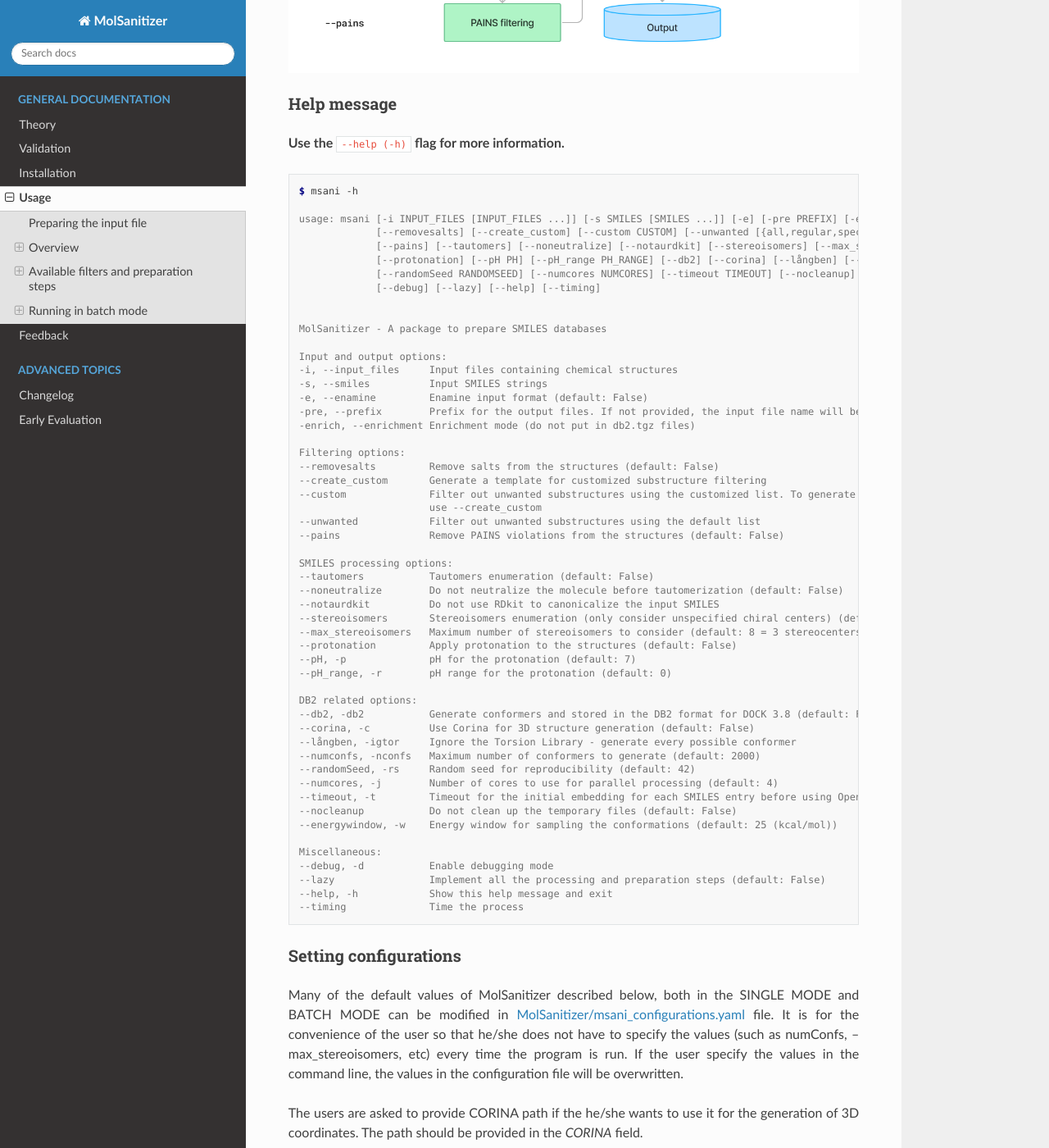
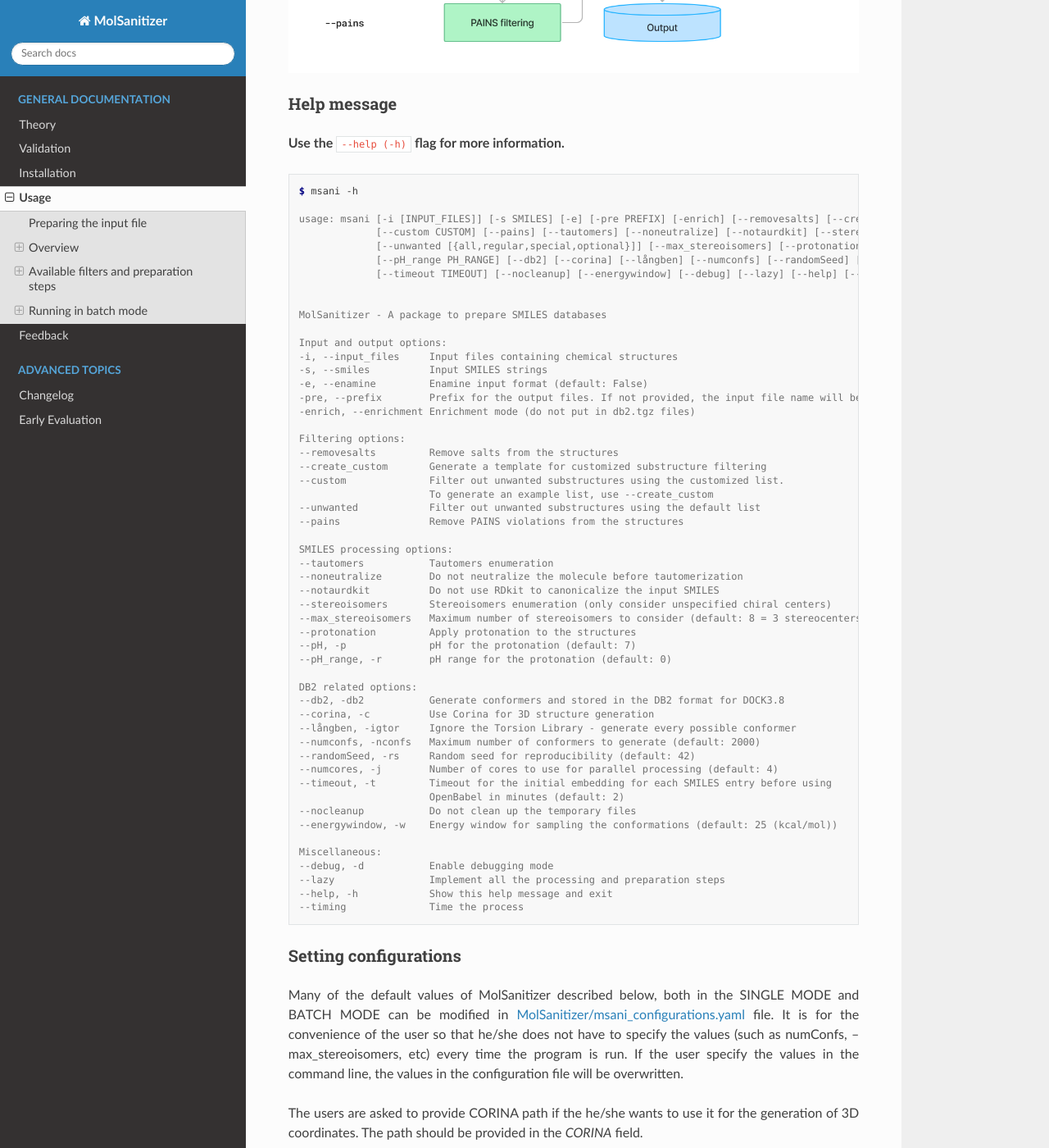
Before and after one commit to phonglam3103/msani-readthedocs, a Sphinx documentation site: the page built from docs/source/usage.rst, in a window 1280 px wide and 1400 px high, scrolled down 1138 px. Shown: the whole window at 82% size. Built offline with Sphinx 7.4.7 and the Read the Docs theme 3.1.0, drawn with Linux system fonts in a browser that asks for light colours; formulas are drawn with MathJax 3.

Commit message:
Improved indentation

```diff
--- a/docs/source/usage.rst
+++ b/docs/source/usage.rst
@@ -48,12 +48,11 @@
 
     $ msani -h
 
-    usage: msani [-i INPUT_FILES [INPUT_FILES ...]] [-s SMILES [SMILES ...]] [-e] [-pre PREFIX] [-enrich]
-                 [--removesalts] [--create_custom] [--custom CUSTOM] [--unwanted [{all,regular,special,optional} ...]]
-                 [--pains] [--tautomers] [--noneutralize] [--notaurdkit] [--stereoisomers] [--max_stereoisomers]
-                 [--protonation] [--pH PH] [--pH_range PH_RANGE] [--db2] [--corina] [--långben] [--numconfs]
-                 [--randomSeed RANDOMSEED] [--numcores NUMCORES] [--timeout TIMEOUT] [--nocleanup] [--energywindow]
-                 [--debug] [--lazy] [--help] [--timing]
+    usage: msani [-i [INPUT_FILES]] [-s SMILES] [-e] [-pre PREFIX] [-enrich] [--removesalts] [--create_custom]
+                 [--custom CUSTOM] [--pains] [--tautomers] [--noneutralize] [--notaurdkit] [--stereoisomers]
+                 [--unwanted [{all,regular,special,optional}]] [--max_stereoisomers] [--protonation] [--pH PH]
+                 [--pH_range PH_RANGE] [--db2] [--corina] [--långben] [--numconfs] [--randomSeed] [--numcores]
+                 [--timeout TIMEOUT] [--nocleanup] [--energywindow] [--debug] [--lazy] [--help] [--timing]
 
 
     MolSanitizer - A package to prepare SMILES databases
@@ -66,37 +65,38 @@
     -enrich, --enrichment Enrichment mode (do not put in db2.tgz files)
 
     Filtering options:
-    --removesalts         Remove salts from the structures (default: False)
+    --removesalts         Remove salts from the structures
     --create_custom       Generate a template for customized substructure filtering
-    --custom              Filter out unwanted substructures using the customized list. To generate an example list,
-                          use --create_custom
+    --custom              Filter out unwanted substructures using the customized list.
+                          To generate an example list, use --create_custom
     --unwanted            Filter out unwanted substructures using the default list
-    --pains               Remove PAINS violations from the structures (default: False)
+    --pains               Remove PAINS violations from the structures
 
     SMILES processing options:
-    --tautomers           Tautomers enumeration (default: False)
-    --noneutralize        Do not neutralize the molecule before tautomerization (default: False)
+    --tautomers           Tautomers enumeration
+    --noneutralize        Do not neutralize the molecule before tautomerization
     --notaurdkit          Do not use RDkit to canonicalize the input SMILES
-    --stereoisomers       Stereoisomers enumeration (only consider unspecified chiral centers) (default: False)
+    --stereoisomers       Stereoisomers enumeration (only consider unspecified chiral centers)
     --max_stereoisomers   Maximum number of stereoisomers to consider (default: 8 = 3 stereocenters)
-    --protonation         Apply protonation to the structures (default: False)
+    --protonation         Apply protonation to the structures
     --pH, -p              pH for the protonation (default: 7)
     --pH_range, -r        pH range for the protonation (default: 0)
 
     DB2 related options:
-    --db2, -db2           Generate conformers and stored in the DB2 format for DOCK 3.8 (default: False)
-    --corina, -c          Use Corina for 3D structure generation (default: False)
+    --db2, -db2           Generate conformers and stored in the DB2 format for DOCK3.8
+    --corina, -c          Use Corina for 3D structure generation
     --långben, -igtor     Ignore the Torsion Library - generate every possible conformer
     --numconfs, -nconfs   Maximum number of conformers to generate (default: 2000)
     --randomSeed, -rs     Random seed for reproducibility (default: 42)
     --numcores, -j        Number of cores to use for parallel processing (default: 4)
-    --timeout, -t         Timeout for the initial embedding for each SMILES entry before using OpenBabel in minutes (default: 2)
-    --nocleanup           Do not clean up the temporary files (default: False)
+    --timeout, -t         Timeout for the initial embedding for each SMILES entry before using
+                          OpenBabel in minutes (default: 2)
+    --nocleanup           Do not clean up the temporary files
     --energywindow, -w    Energy window for sampling the conformations (default: 25 (kcal/mol))
 
     Miscellaneous:
     --debug, -d           Enable debugging mode
-    --lazy                Implement all the processing and preparation steps (default: False)
+    --lazy                Implement all the processing and preparation steps
     --help, -h            Show this help message and exit
     --timing              Time the process
 
```
